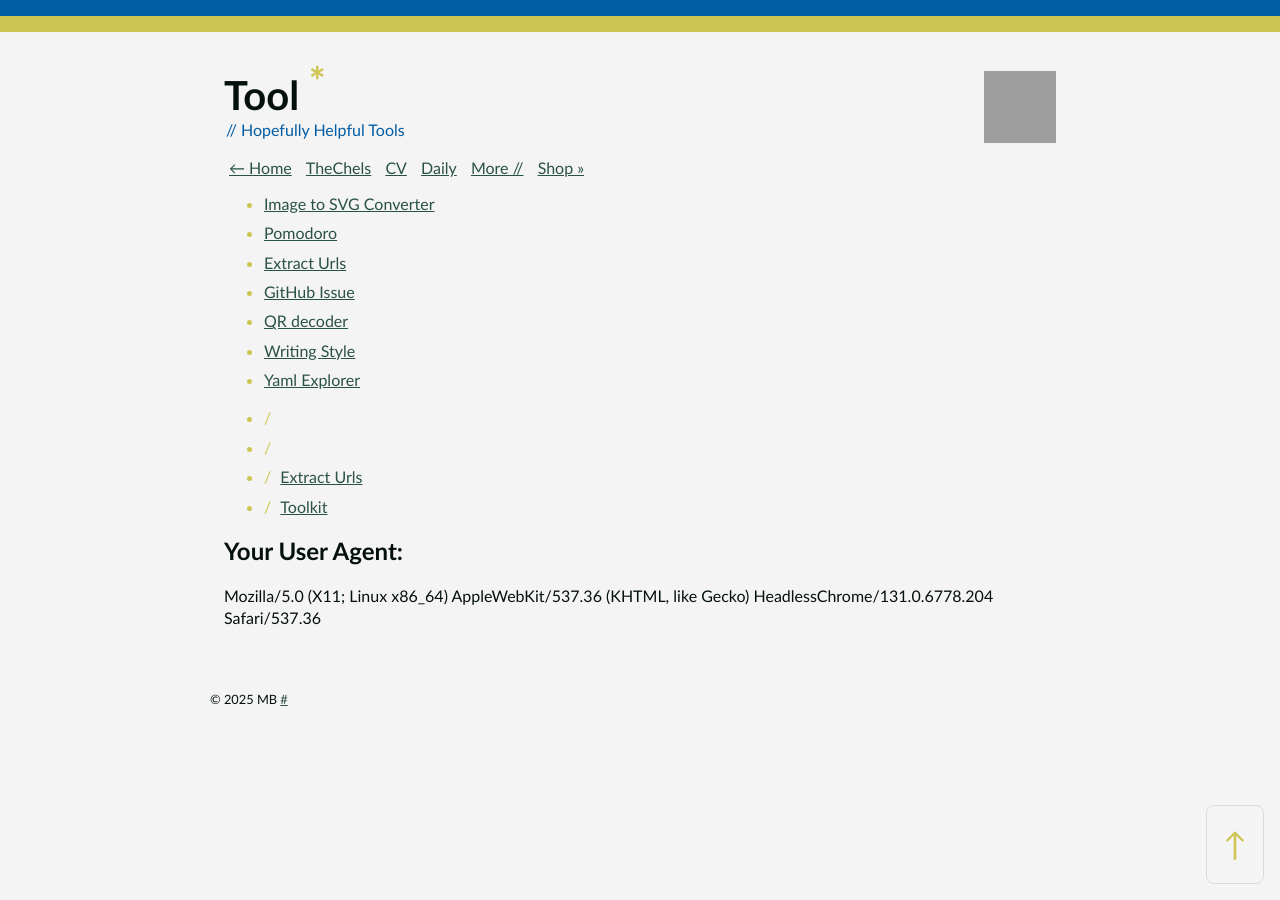
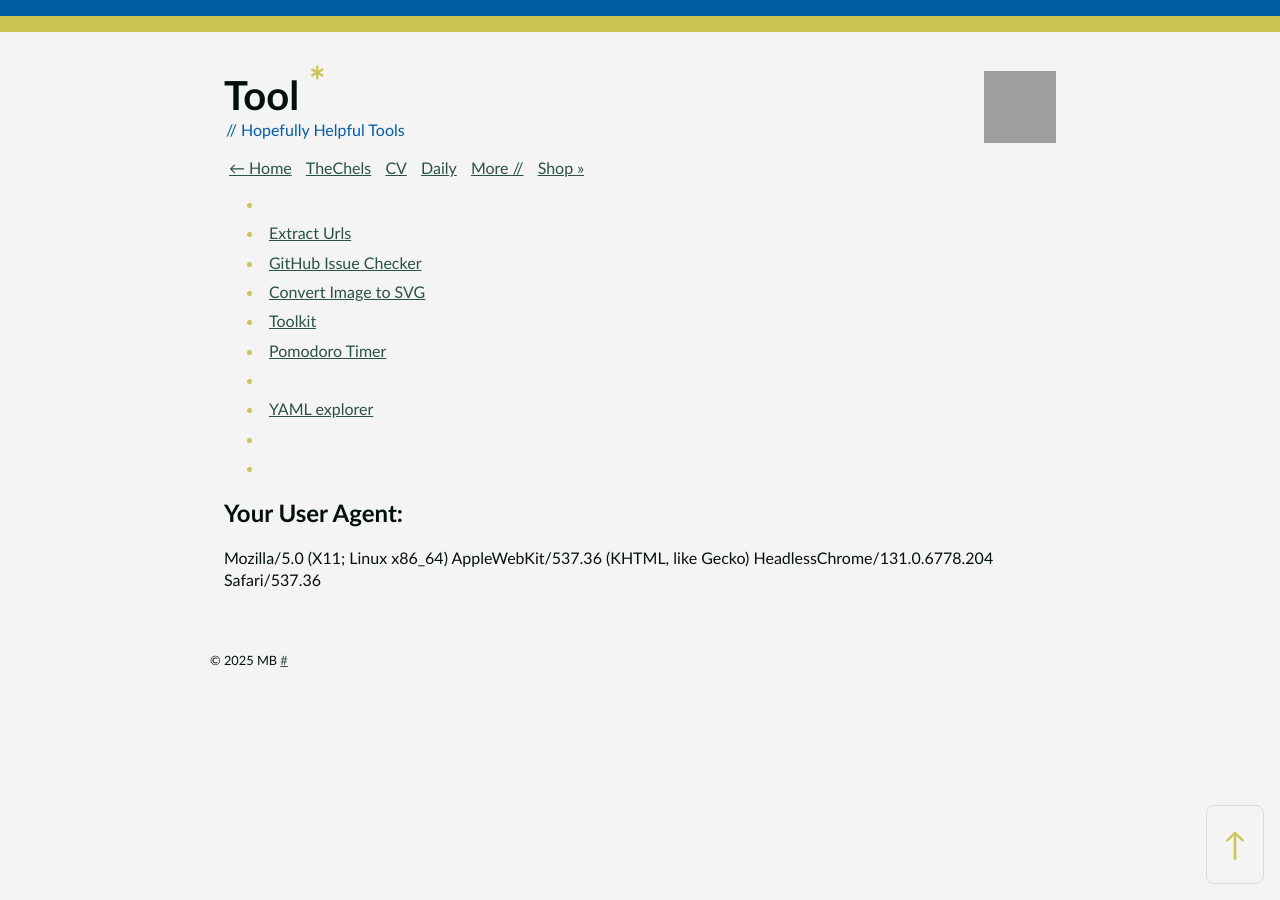
Before and after one commit to mat-0/Tools.TheChels.uk, a Jekyll site: the page built from index.md, in a window 1280 px wide. Built offline with Jekyll 4.4.1, drawn with Linux system fonts in a browser that asks for light colours; comment, search, counter and statistics services are not loaded; grey boxes are pictures that could not be loaded.

```diff
--- a/_includes/nav.html
+++ b/_includes/nav.html
@@ -1,20 +1,8 @@
-<nav>
-    <ul>
-        <li><a href="image-to-svg.html">Image to SVG Converter</a></li>
-        <li><a href="pomodoro.html">Pomodoro</a></li>
-        <li><a href="extract-urls.html">Extract Urls</a></li>
-        <li><a href="github-issue.html">GitHub Issue</a></li>
-        <li><a href="qr.html">QR decoder</a></li>
-        <li><a href="writing-style.html">Writing Style</a></li>
-        <li><a href="yaml-explorer.html">Yaml Explorer</a></li>
-    </ul>
-</nav>
-
 <nav id="submenu" class="blog-menu">
     <ul>
-        {% assign sorted_pages = site.pages | sort:
-        'title' %} {% for item in sorted_pages %}
-        <li>/ <a href="{{item.link}}">{{item.title}}</a></li>
+        {% for item in site.pages %}
+        <li {><a href="{{ item.url }}">{{ item.title }}</a>
+        </li>
         {% endfor %}
     </ul>
 </nav>
```
Also changed, not shown: _pages/github-issue.md (added, +6 -0 lines), _pages/image-to-svg.md (added, +5 -0 lines), _pages/pomodoro.md (added, +5 -0 lines), _pages/yaml-explorer.md (added, +5 -0 lines), _pages/qr.md (added), _pages/writing-style.md (added).
